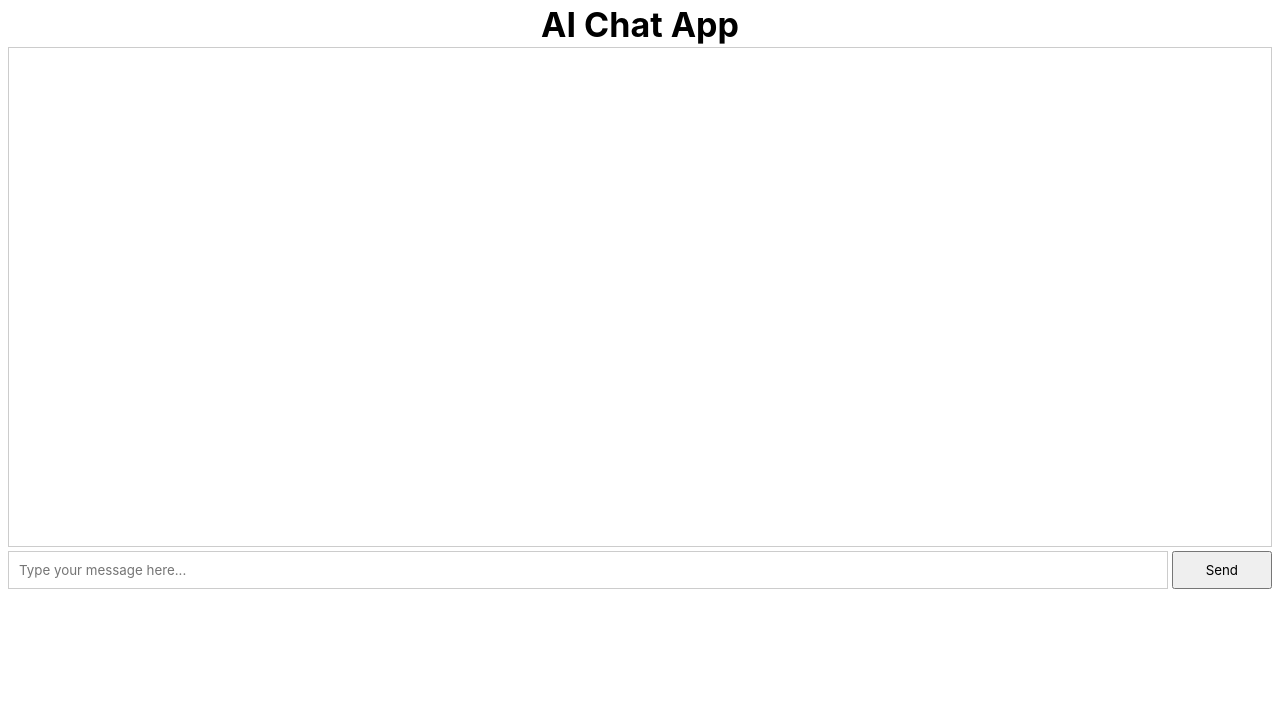
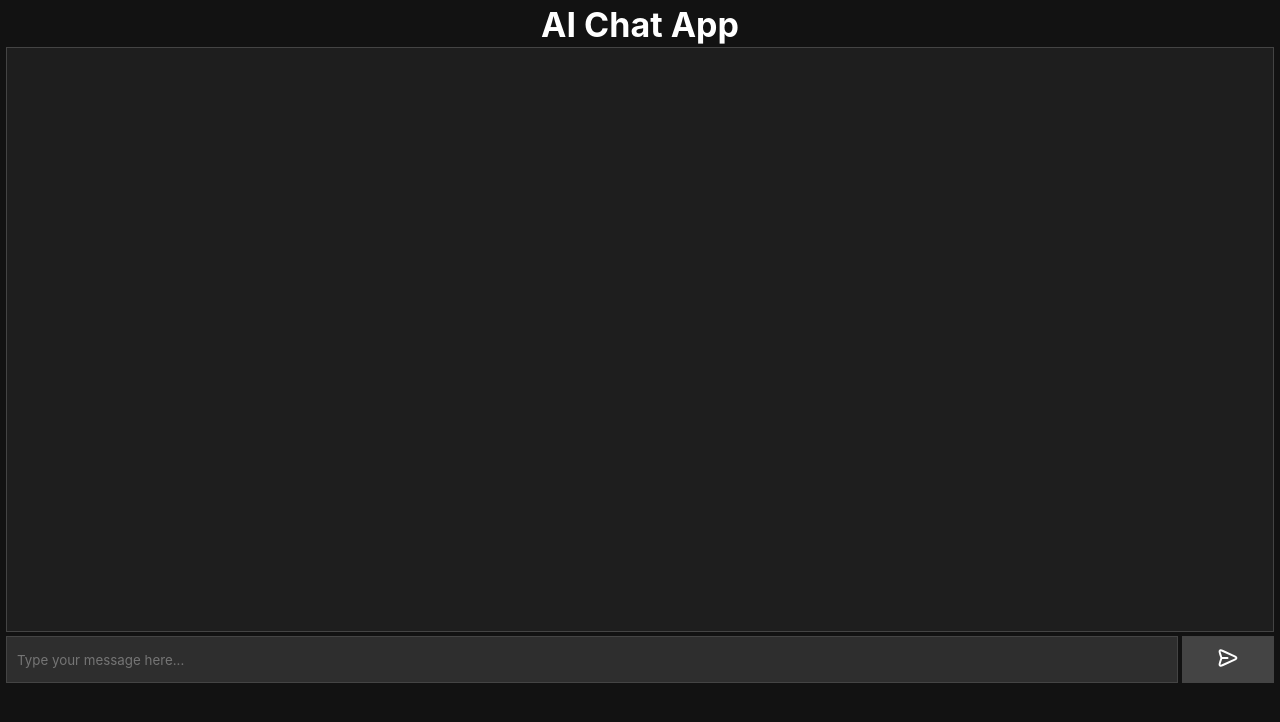
Before and after one commit to kushalshah0/ai-chat-app, a React (Vite) app: page / in a window 1280 px wide. Shown: the top 722 px of the page. Built offline with nearby package versions, Linux system fonts and the light colour scheme.

Commit message:
Updated the UI

```diff
--- a/src/components/Dashboard.css
+++ b/src/components/Dashboard.css
@@ -1,13 +1,17 @@
 body {
   font-family: Arial, sans-serif;
   font-size: 17px;
+  background-color: #121212; /* Dark background */
+  color: #ffffff; /* Light text color */
+  margin: 0; /* Remove default margin */
 }
 
 .chatbox {
-  height: 500px;
+  height: 585px;
   overflow: auto;
-  border: 1px solid #ccc;
+  border: 1px solid #444; /* Darker border */
   padding: 2rem;
+  background-color: #1e1e1e; /* Darker background for chatbox */
   word-spacing: 5px;
 }
 
@@ -15,19 +19,17 @@ body {
   margin-bottom: 10px;
 }
 
-#chatbox {
-  color: blue;
-}
-
 .bot {
-  color: green;
+  color: #00ff00; /* Bright green for bot messages */
 }
 
 input[type="text"] {
   width: 100%;
   padding: 10px;
   box-sizing: border-box;
-  border: 1px solid #ccc;
+  border: 1px solid #444; /* Dark border */
+  background-color: #2e2e2e; /* Dark background for input */
+  color: #ffffff; /* Light text color */
   outline: none;
 }
 
@@ -39,10 +41,17 @@ input[type="text"] {
 button {
   cursor: pointer;
   padding: 0.5rem 2rem;
+  background-color: #444; /* Dark button background */
+  color: #ffffff; /* Light button text */
+  border: none; /* Remove border */
+  transition: background-color 0.3s; /* Smooth transition */
+}
 
+button:hover {
+  background-color: #555; /* Slightly lighter on hover */
 }
 
 .chatbox img {
   width: 50px;
-  display: none;
+  display: none; /* Initially hidden */
 }
--- a/src/components/Dashboard.jsx
+++ b/src/components/Dashboard.jsx
@@ -5,12 +5,14 @@ const Dashboard = () => {
     <>
       <center><h1>AI Chat App</h1></center>
       <div class="chatbox">
-        <img src="https://www.ppimusic.ie/images/loading_anim.gif" id="loading_gif"/>
-          <strong id="chatbox"></strong>
+        <img src="https://www.ppimusic.ie/images/loading_anim.gif" id="loading_gif" />
+        <strong id="chatbox"></strong>
       </div>
       <div id="forums">
-        <input type="text" id="message" placeholder="Type your message here..."/>
-          <button id="clickme">Send</button>
+        <input type="text" id="message" placeholder="Type your message here..." />
+        <button id="clickme"><svg width="24px" height="24px" viewBox="0 0 24 24" fill="none" xmlns="http://www.w3.org/2000/svg">
+          <path d="M11.5003 12H5.41872M5.24634 12.7972L4.24158 15.7986C3.69128 17.4424 3.41613 18.2643 3.61359 18.7704C3.78506 19.21 4.15335 19.5432 4.6078 19.6701C5.13111 19.8161 5.92151 19.4604 7.50231 18.7491L17.6367 14.1886C19.1797 13.4942 19.9512 13.1471 20.1896 12.6648C20.3968 12.2458 20.3968 11.7541 20.1896 11.3351C19.9512 10.8529 19.1797 10.5057 17.6367 9.81135L7.48483 5.24303C5.90879 4.53382 5.12078 4.17921 4.59799 4.32468C4.14397 4.45101 3.77572 4.78336 3.60365 5.22209C3.40551 5.72728 3.67772 6.54741 4.22215 8.18767L5.24829 11.2793C5.34179 11.561 5.38855 11.7019 5.407 11.8459C5.42338 11.9738 5.42321 12.1032 5.40651 12.231C5.38768 12.375 5.34057 12.5157 5.24634 12.7972Z" stroke="#fff" stroke-width="2" stroke-linecap="round" stroke-linejoin="round" />
+        </svg></button>
       </div>
     </>
   )
```
Also changed, not shown: src/assets/send.svg (added).
